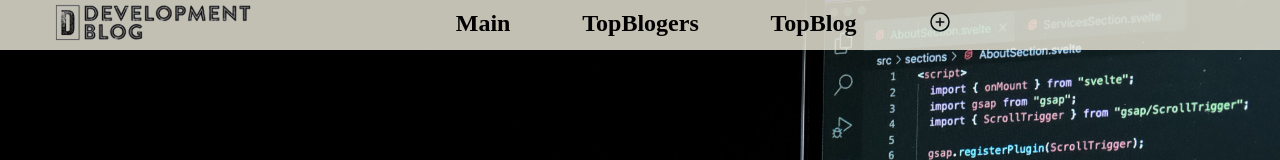
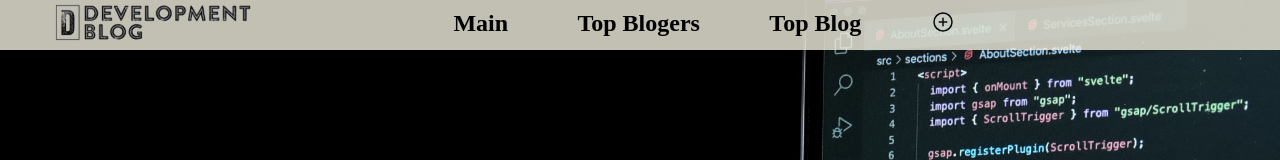
Before and after one commit to gorvardanyan1/DevBlog, a React (Create React App) app in the folder client/: page /blogs in a window 1280 px wide. Shown: the top 160 px of the page. Built offline with nearby package versions, Linux system fonts and the light colour scheme; a web font is replaced by a local one.

Commit message:
developed navigation

```diff
--- a/client/src/components/Container.js
+++ b/client/src/components/Container.js
@@ -11,7 +11,7 @@ const Container = () => {
                     <div className='container'>
                         <LandingUi />
                     </div>} />
-                <Route index path='blogs/*' element={<Blogs />} />
+                <Route  path='blogs/*' element={<Blogs />} />
             </Routes>
         </Router>
     )
--- a/client/src/components/LendingUi.js
+++ b/client/src/components/LendingUi.js
@@ -4,11 +4,23 @@ import Main from './main/Main'
 import Navigation from './navigation/Navigation'
 import '../style/nav.style.scss'
 const LandingUi = () => {
+    const link = [{
+        header: 'home',
+        path: '/'
+    },
+    {
+        header: 'contact',
+        path: 'contact'
+    },
+    {
+        header: 'blogs',
+        path: 'blogs'
+    }]
     return (
         <>
             <LogoDiv />
             <div className='mainContainer'>
-                <Navigation link={['home', 'contact', 'blogs']} />
+                <Navigation link={link} />
                 <Main />
             </div>
         </>
--- a/client/src/components/blogs/blogsHeader/BlogsHeader.js
+++ b/client/src/components/blogs/blogsHeader/BlogsHeader.js
@@ -5,13 +5,28 @@ import LogoImg from '../../logo/LogoImg'
 import Navigation from '../../navigation/Navigation'
 import { IoAddCircleOutline } from 'react-icons/io5'
 import { Link } from 'react-router-dom'
+
+
 const BlogsHeader = () => {
+    const link = [{
+        header: 'Main',
+        path: 'main'
+    },
+    {
+        header: 'Top Blogers',
+        path: 'topBlogers'
+    },
+    {
+        header: 'Top Blog',
+        path: 'topblogs'
+    }
+    ]
     return (
         <header>
             <div className="blogLogoDiv">
                 <LogoImg srcPath={logo} altImg='Logo' />
             </div>
-            <Navigation link={['Main', 'TopBlogers', 'TopBlog',]} >
+            <Navigation link={link} >
                 <li>
                     <Link to='/blogs/addblog'> <IoAddCircleOutline /></Link>
                 </li>
--- a/client/src/components/blogs/blogsMain/BlogsMain.js
+++ b/client/src/components/blogs/blogsMain/BlogsMain.js
@@ -9,7 +9,7 @@ const BlogsMain = () => {
         <main>
             <Routes>
                 <Route path='addblog' element={<AddBlogs />} />
-                <Route path='main' element={<MainBlogs />} />
+                <Route path='maining' element={<MainBlogs />} />
             </Routes>
         </main>
     )
--- a/client/src/components/blogs/blogsMain/MainBlogs.js
+++ b/client/src/components/blogs/blogsMain/MainBlogs.js
@@ -3,11 +3,11 @@ import React, { useEffect, useState } from 'react'
 const MainBlogs = () => {
     const { blogs, setBlogs } = useState([])
     useEffect(function () {
-        fetch('/mainBlogs').then(result => {
-            console.log(result)
-            setBlogs(result)
-        }
-        )
+        // fetch('/mainBlogs').then(result => {
+        //     console.log(result)
+        //     setBlogs(result)
+        // }
+        // )
     }, [])
     return (
         <div>
--- a/client/src/components/navigation/NavItemLink.js
+++ b/client/src/components/navigation/NavItemLink.js
@@ -1,10 +1,10 @@
 import React from 'react'
 import { Link } from 'react-router-dom'
-const NavItemLink = ({ innerName }) => {
-    const path = innerName === "home" ? "/" : "/" + innerName
+const NavItemLink = ({ link }) => {
+
     return (
         <li>
-            <Link to={path.toLocaleLowerCase()}>{innerName}</Link>
+            <Link to={link.path}>{link.header}</Link>
         </li>
     )
 }
--- a/client/src/components/navigation/Navigation.js
+++ b/client/src/components/navigation/Navigation.js
@@ -9,7 +9,7 @@ const Navigation = ({ link, children }) => {
       <div className='navigationDiv'>
         <ul>
           {link.map(elem => {
-            return <NavItemLink key={v4()} innerName={elem} />
+            return <NavItemLink key={v4()} link={elem} />
           })}
           {children}
         </ul>
```
